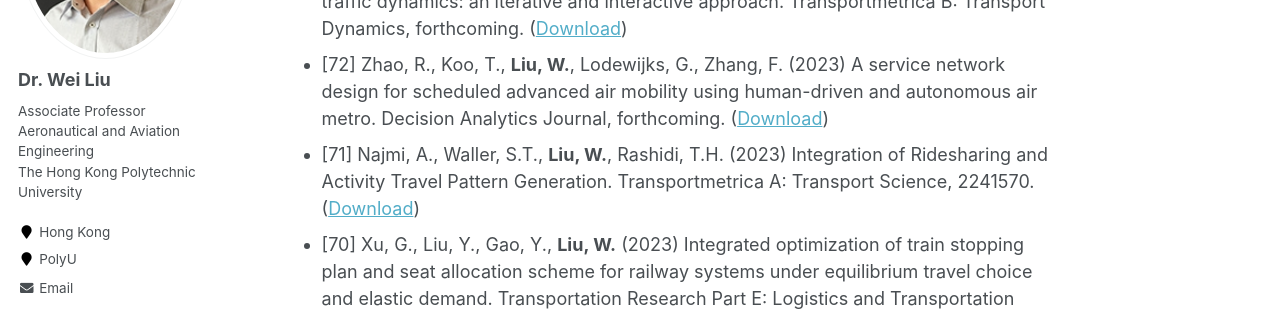
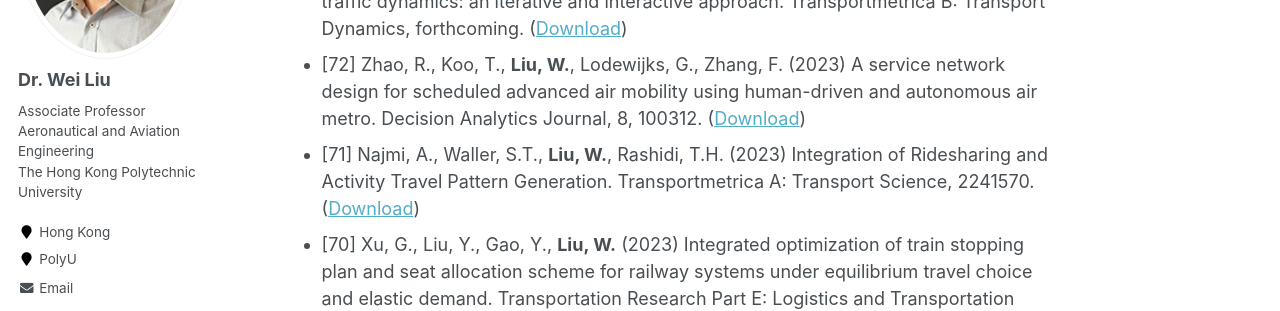
Before and after one commit to weiliu2016/weiliu2016.github.io, a Jekyll site: the page built from _pages/publications.md, in a window 1280 px wide and 900 px high, scrolled down 306 px. Shown: the part 206-517 px from the top of the window. Built offline with Jekyll 4.4.1, drawn with Linux system fonts in a browser that asks for light colours; some web fonts are replaced.

Commit message:
Update publications.md

```diff
--- a/_pages/publications.md
+++ b/_pages/publications.md
@@ -23,7 +23,7 @@ Book Chapter
 Journal Publication
 ----------
 * [73] He, Q., Ma, M., Li, C., **Liu, W.** (2023) Learning and managing stochastic network traffic dynamics: an iterative and interactive approach. Transportmetrica B: Transport Dynamics, forthcoming. ([Download](https://doi.org/10.1080/21680566.2023.xxxxxxx))
-* [72] Zhao, R., Koo, T., **Liu, W.**, Lodewijks, G., Zhang, F. (2023) A service network design for scheduled advanced air mobility using human-driven and autonomous air metro. Decision Analytics Journal, forthcoming. ([Download](https://doi.org/10.1016/j.dajour.2023.xxxxxx))
+* [72] Zhao, R., Koo, T., **Liu, W.**, Lodewijks, G., Zhang, F. (2023) A service network design for scheduled advanced air mobility using human-driven and autonomous air metro. Decision Analytics Journal, 8, 100312. ([Download](https://doi.org/10.1016/j.dajour.2023.100312))
 * [71] Najmi, A., Waller, S.T., **Liu, W.**, Rashidi, T.H. (2023) Integration of Ridesharing and Activity Travel Pattern Generation. Transportmetrica A: Transport Science, 2241570. ([Download](https://doi.org/10.1080/23249935.2023.2241570))
 * [70] Xu, G., Liu, Y., Gao, Y., **Liu, W.** (2023) Integrated optimization of train stopping plan and seat allocation scheme for railway systems under equilibrium travel choice and elastic demand. Transportation Research Part E: Logistics and Transportation Review, 177, 103231. ([Download](https://doi.org/10.1016/j.tre.2023.103231))
 * [69] Xu, G., Gao, Y., **Liu, W.** (2023) Pareto-improving seat allocation for high-speed railway networks with equilibrium flows. Transportation Research Part C: Emerging Technologies, 154, 104261. ([Download](https://doi.org/10.1016/j.trc.2023.104261))
```
